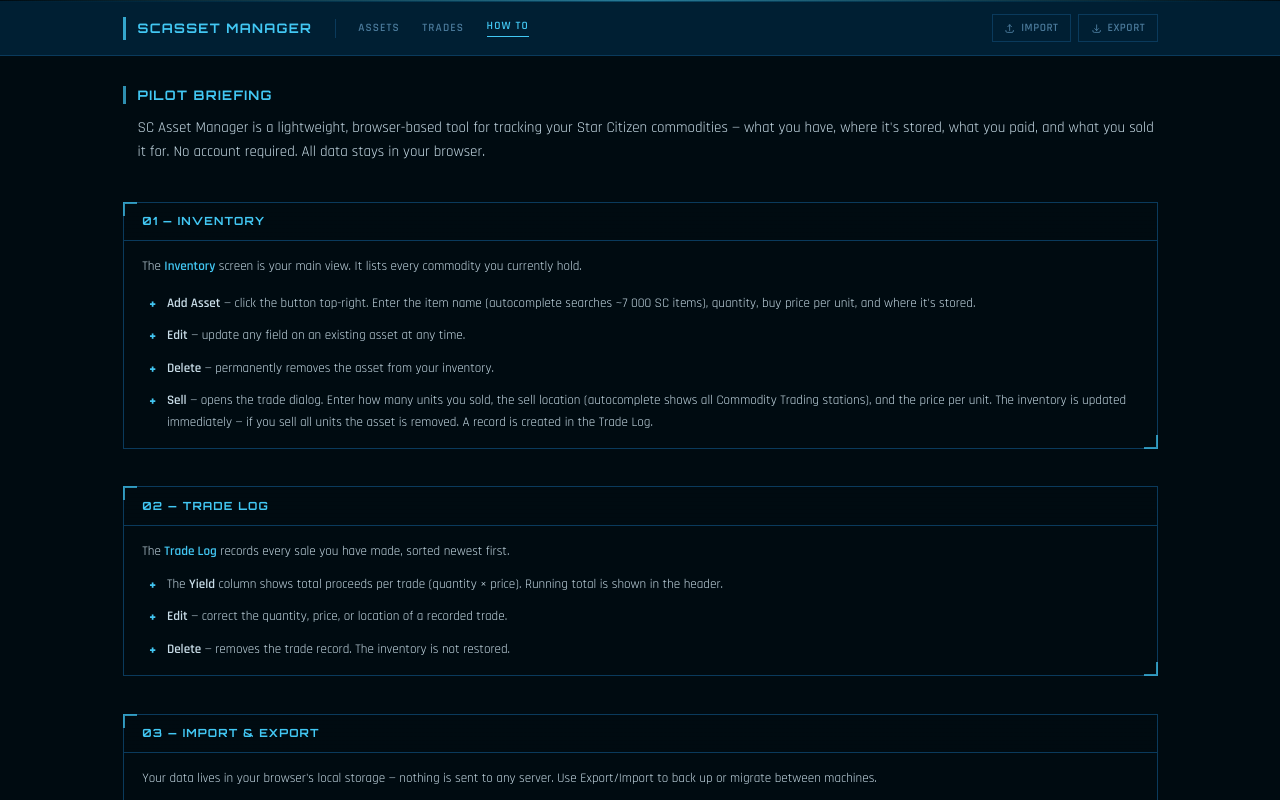
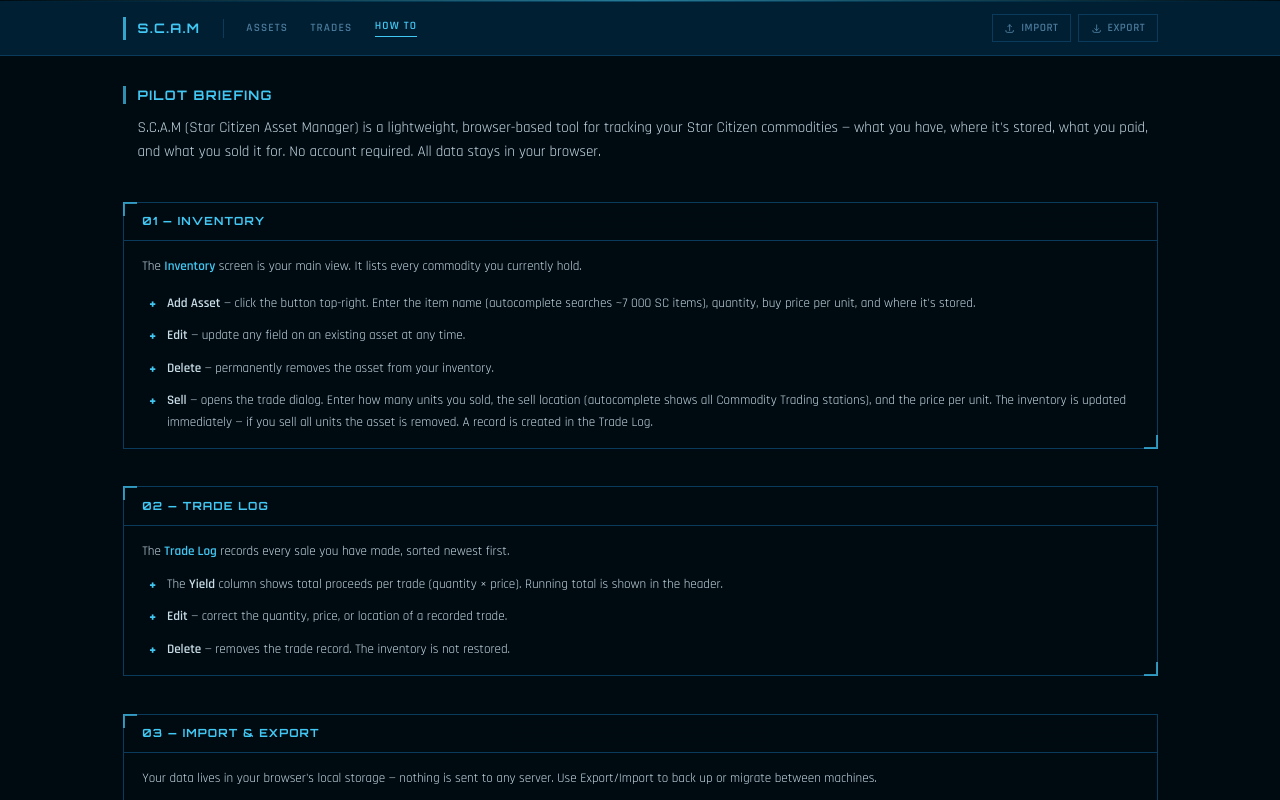
Before and after one commit to m1ndgames/SC-Asset-Manager, a SvelteKit app: page /howto in a window 1280 px wide. Shown: the top 800 px of the page. Built offline with nearby package versions, Linux system fonts and the light colour scheme; no server answers.

Commit message:
fix branding

```diff
--- a/src/routes/+layout.svelte
+++ b/src/routes/+layout.svelte
@@ -93,7 +93,7 @@
       <div class="flex items-center gap-2 sm:gap-3 shrink-0">
         <div class="w-1 h-6 bg-accent opacity-80"></div>
         <span style="font-family: 'Orbitron', sans-serif;" class="text-accent text-xs sm:text-sm font-bold tracking-widest uppercase hidden xs:block sm:block">
-          SC<span class="hidden sm:inline"> Asset Manager</span>
+          S.C.A.M
         </span>
       </div>
 
--- a/src/routes/howto/+page.svelte
+++ b/src/routes/howto/+page.svelte
@@ -1,3 +1,6 @@
+<script>
+</script>
+
 <div class="space-y-10">
 
   <!-- Page heading -->
@@ -9,7 +12,7 @@
       </h1>
     </div>
     <p class="text-text text-base leading-relaxed ml-4">
-      SC Asset Manager is a lightweight, browser-based tool for tracking your Star Citizen commodities —
+      S.C.A.M (Star Citizen Asset Manager) is a lightweight, browser-based tool for tracking your Star Citizen commodities —
       what you have, where it's stored, what you paid, and what you sold it for.
       No account required. All data stays in your browser.
     </p>
```
